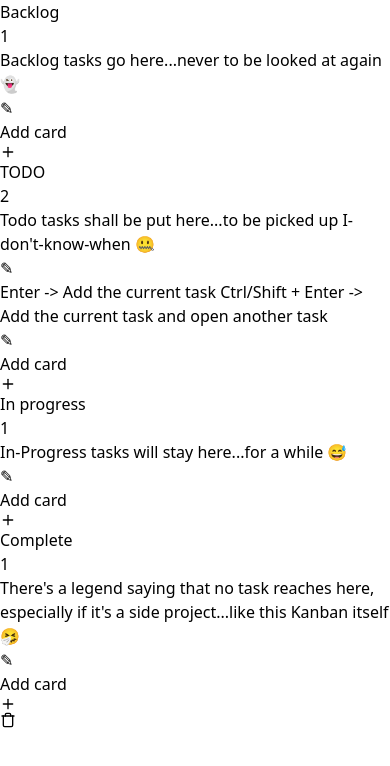
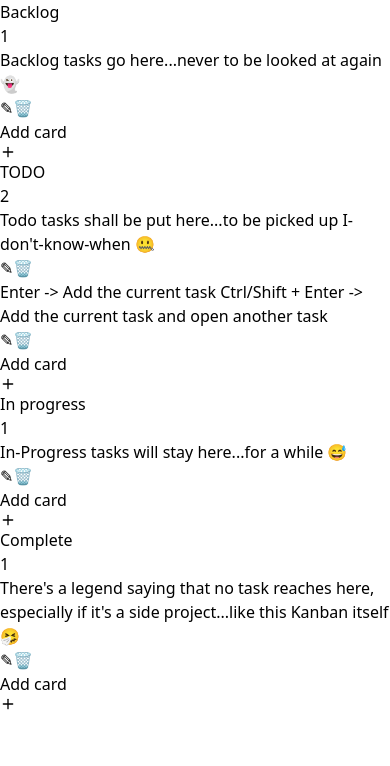
Before and after one commit to mohithgupta/DragNDropKanban, a React (Vite) app: page / in a window 390 px wide. Shown: the top 766 px of the page. Built offline with nearby package versions, Linux system fonts and the light colour scheme.

Commit message:
added delete functionality for only mobile and removed trashcan only in mobile

```diff
--- a/src/Card.jsx
+++ b/src/Card.jsx
@@ -1,11 +1,19 @@
-import { useState, useRef } from 'react';
+import { useState, useRef, useEffect } from 'react';
 import { motion } from "framer-motion";
 import { DropIndicatorLine } from './DropIndicatorLine';
 
 export const Card = ({ title, id, column, handleDragStart, setCards }) => {
   const [isEditing, setIsEditing] = useState(false);
   const [editTitle, setEditTitle] = useState(title);
+  const [width, setWidth] = useState(window.innerWidth);
+
   const textareaRef = useRef(null);
+
+  useEffect(() => {
+    setWidth(window.innerWidth);
+  }, []);
+
+const isMobile = width <= 768;
 
   const handleEditSave = () => {
     setCards((prevCards) =>
@@ -29,6 +37,10 @@ export const Card = ({ title, id, column, handleDragStart, setCards }) => {
         textarea.setSelectionRange(textarea.value.length, textarea.value.length);
       }
     });
+  };
+
+  const handleDeleteclick = () => {
+    setCards((prevCards) => prevCards.filter((card) => card.id!== id));
   };
 
   return (
@@ -60,6 +72,13 @@ export const Card = ({ title, id, column, handleDragStart, setCards }) => {
         >
           ✎
         </button>
+        {isMobile &&
+          <button
+            className={`absolute top-1 left-1 hidden ${!isEditing && "group-hover:inline"} invert border-[1px] w-6 rounded-[100%] bg-neutral-900 hover:bg-neutral-700`}
+            onClick={handleDeleteclick}
+          >
+            🗑️
+          </button>}
       </motion.div>
     </>
   );
--- a/src/Kanban.jsx
+++ b/src/Kanban.jsx
@@ -6,10 +6,15 @@ import { Column } from './Column';
 export const Kanban = () => {
 
   const [cards, setCards] = useState(JSON.parse(localStorage.getItem('cards')) || DEFAULT_CARDS);
+  const [width, setWidth] = useState(window.innerWidth);
 
   useEffect(() => {
     localStorage.setItem('cards', JSON.stringify(cards));
+    setWidth(window.innerWidth);
   }, [cards])
+
+  const isMobile = width <= 768;
+
 
   return (
     <div className="flex h-full w-full gap-3 p-12 overflow-auto border-solid border-slate-400">
@@ -41,7 +46,7 @@ export const Kanban = () => {
         cards={cards}
         setCards={setCards}
       />
-      <TrashCanCard setCards={setCards} />
+      {!isMobile && <TrashCanCard setCards={setCards} />}
     </div>
   );
 };
--- a/src/index.css
+++ b/src/index.css
@@ -4,7 +4,8 @@
 
 /* width */
 ::-webkit-scrollbar {
-    width: 10px;
+    width: 7px;
+    height: 7px;
 }
 
   /* Handle */
@@ -15,5 +16,6 @@
 
   /* Handle on hover */
 ::-webkit-scrollbar-thumb:hover {
-    background: #776d6d;
+    background: #494646;
+    cursor: default;
 }
```
